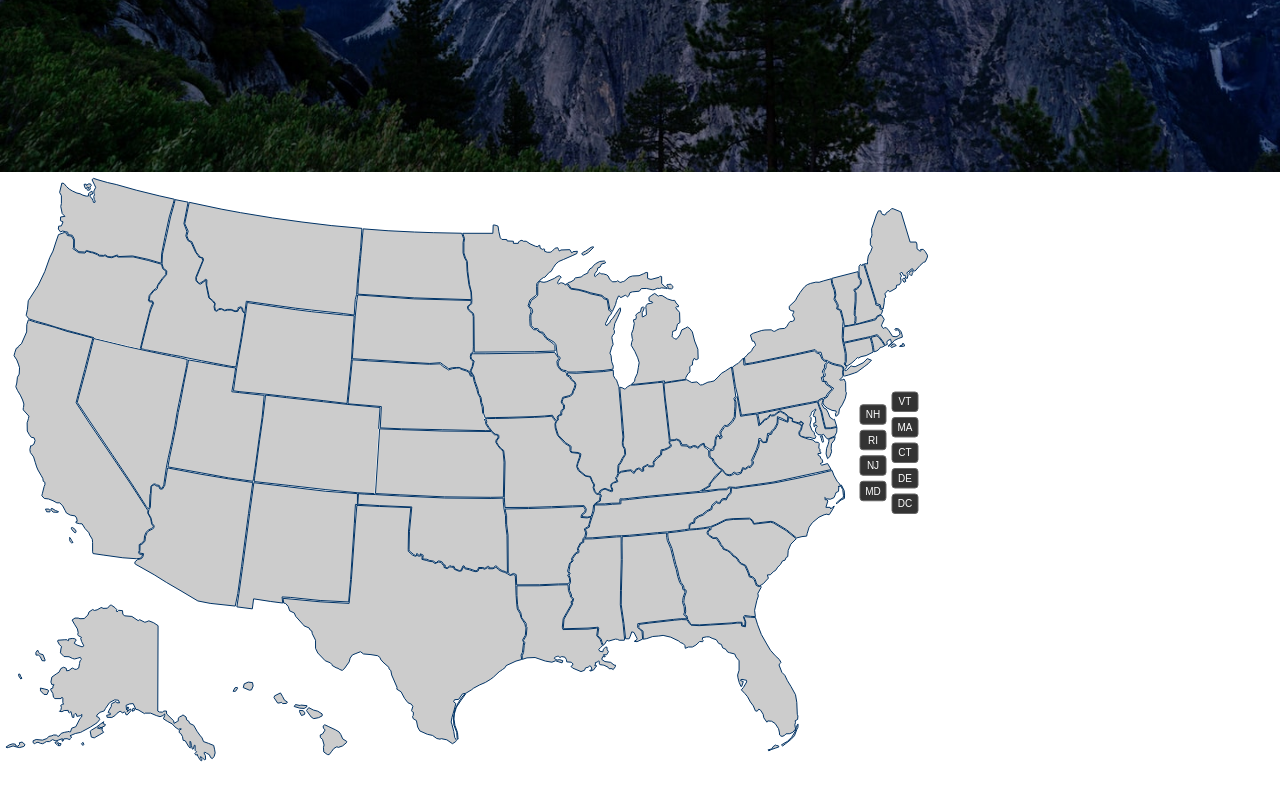
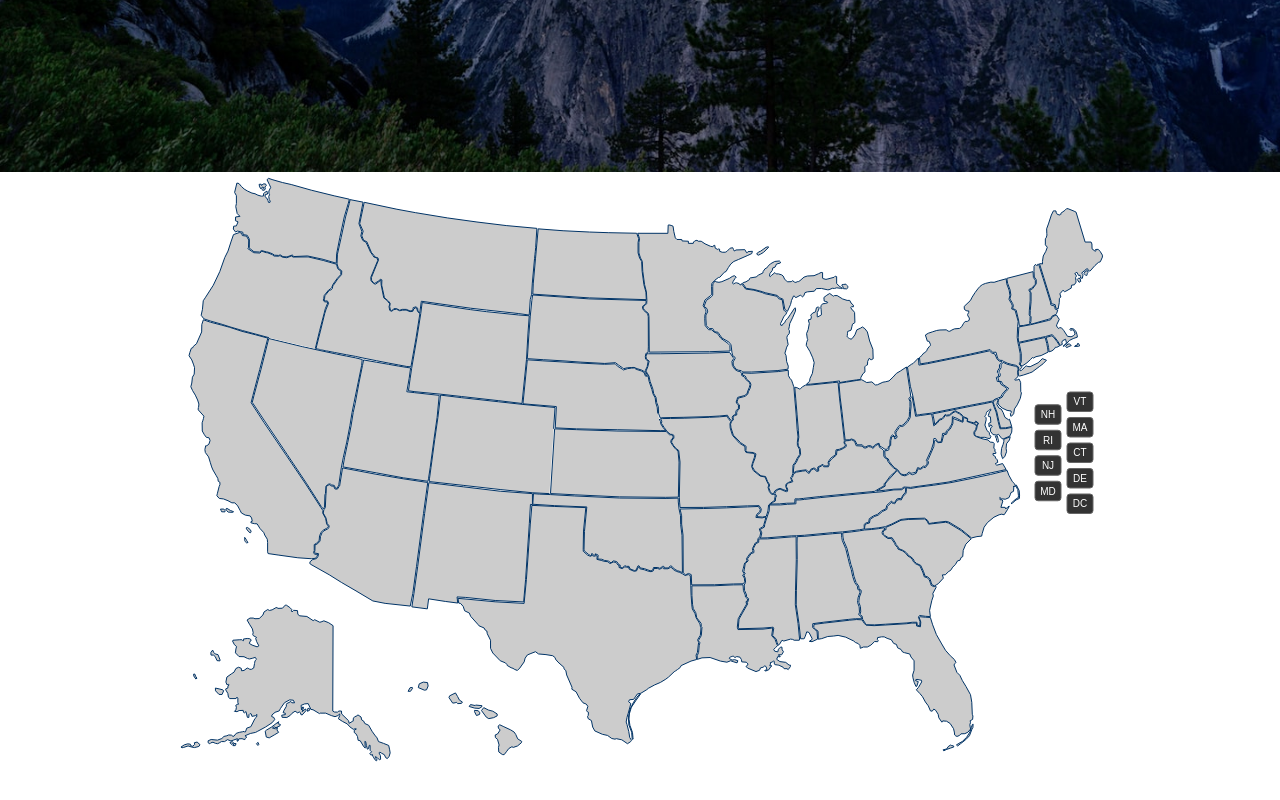
Before and after one commit to jcarapia/nationalParks, a React app: page / in a window 1280 px wide. Shown: the part 628-1428 px from the top of the page. Built offline with nearby package versions, Linux system fonts and the light colour scheme.

Commit message:
map rendering

```diff
--- a/public/main.scss
+++ b/public/main.scss
@@ -53,6 +53,9 @@ nav > ul > li {
    Main Navigation Setup
 /* ----------------------------- */
 
+.container {
+  text-align: center;
+}
 #map2 {
   width: 930px;
   height: 630px;
--- a/src/ClickMap.js
+++ b/src/ClickMap.js
@@ -4,7 +4,10 @@ class ClickMap extends Component {
 
   render() {
     return (
-      <div id="map2"></div>
+      <div className="container">
+        <div id="map2"></div>
+      </div>
+
     )
   }
 }
```
